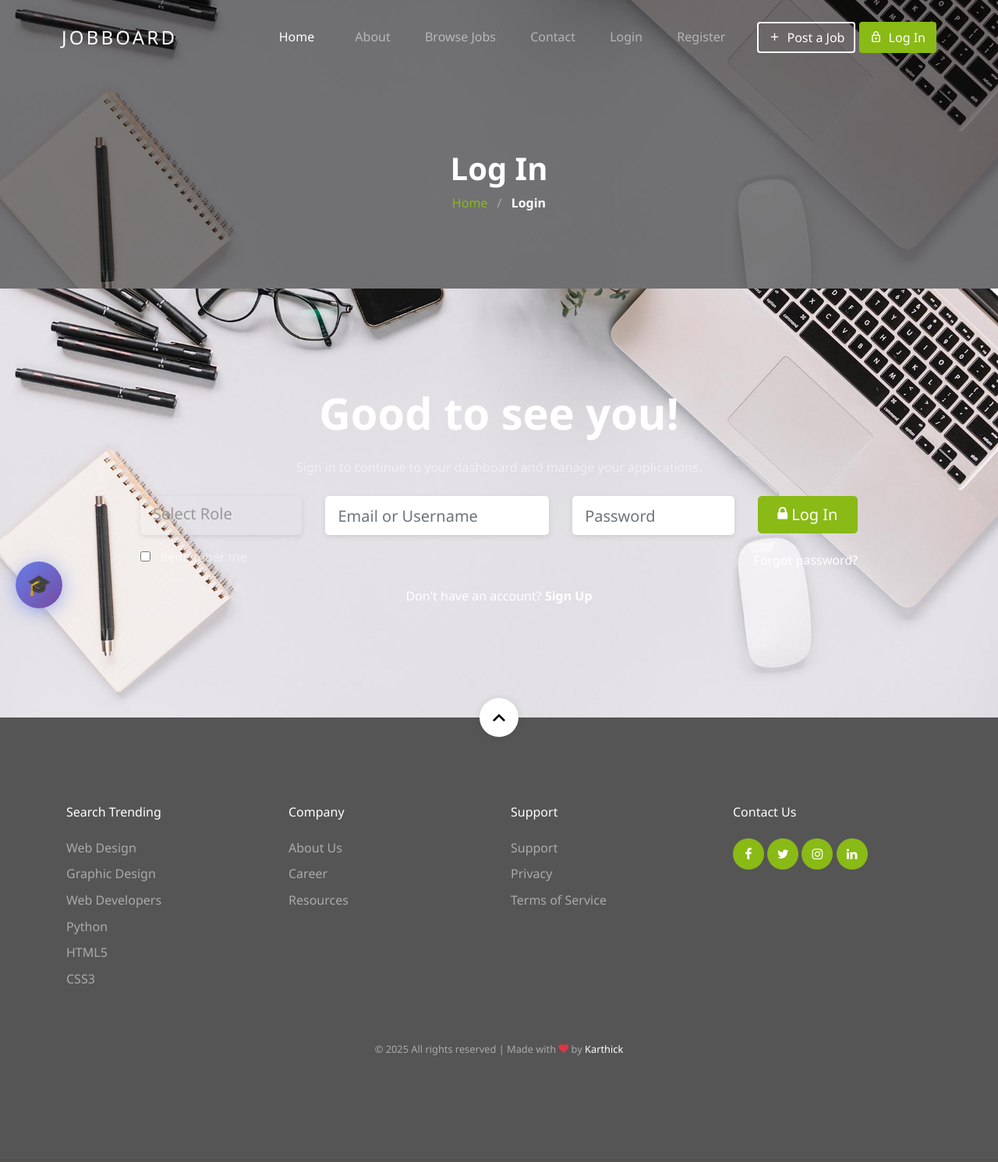
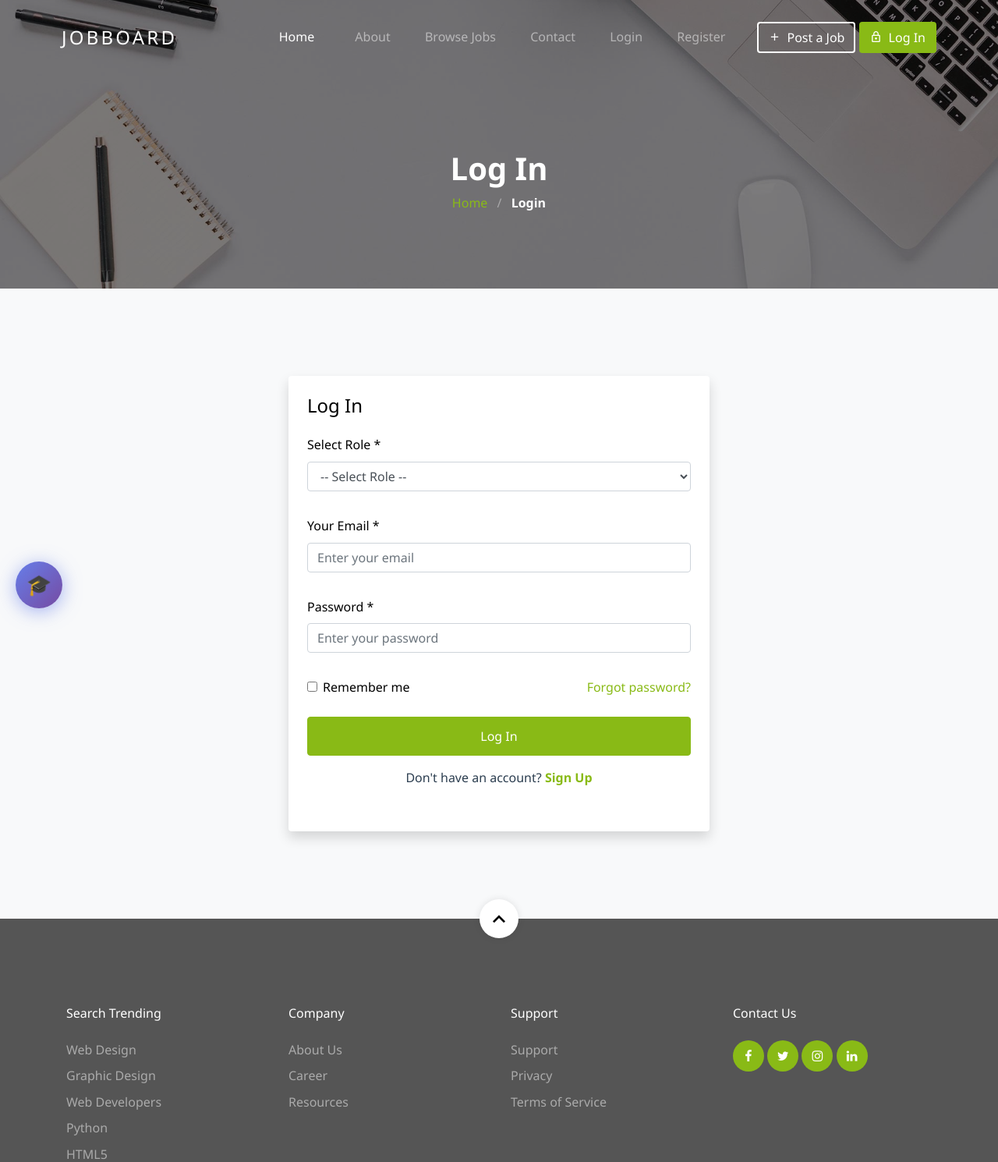
Before and after one commit to karthick-info/job-portal, a Django app: page /login/ in a window 1280 px wide. Shown: the top 1490 px of the page at 78% size. Before the commit the page ends 1353 px from the top, so only its background shows below. Run offline with Django 5.2, Linux system fonts and the light colour scheme; some libraries are stand-ins or nearby versions; some web fonts are replaced.

Commit message:
Update login page to match register page format

```diff
--- a/myapp/templates/myapp/login.html
+++ b/myapp/templates/myapp/login.html
@@ -15,57 +15,80 @@
     </div>
 </section>
 
-<!-- Reuse homepage hero style to match theme and font -->
-<div class="site-blocks-cover overlay inner-page bg-image" style="background-image: url('{% static 'images/hero_1.jpg' %}');" data-aos="fade" data-stellar-background-ratio="0.5">
+<section class="site-section">
     <div class="container">
-        <div class="row align-items-center justify-content-center text-center">
-            <div class="col-md-10">
-                <h1 class="mb-4 text-white display-4 font-weight-bold">Good to see you!</h1>
-                <p class="mb-4 text-white-50">Sign in to continue to your dashboard and manage your applications.</p>
+        <div class="row justify-content-center">
+            <div class="col-lg-6">
+                <div class="p-4 bg-white rounded shadow">
+                    <h2 class="h4 text-black mb-4">Log In</h2>
 
-                <form action="{% url 'login' %}" method="post" class="search-jobs-form">
-                    {% csrf_token %}
-                    <div class="row mb-3">
-                        <div class="col-md-3 mb-3 mb-md-0">
-                            <select name="role" id="role" class="selectpicker" data-style="btn-white btn-lg" data-width="100%" required>
-                                <option value="" disabled selected>Select Role</option>
-                                <option value="Candidate">Candidate</option>
-                                <option value="Company">Company</option>
-                            </select>
+                    {% if msg %}
+                    <div class="alert alert-danger alert-dismissible fade show" role="alert">
+                        {{ msg }}
+                        <button type="button" class="close" data-dismiss="alert">&times;</button>
+                    </div>
+                    {% endif %}
+
+                    <form action="{% url 'login' %}" method="POST">
+                        {% csrf_token %}
+
+                        <!-- Select Role Field -->
+                        <div class="row form-group">
+                            <div class="col-md-12 mb-3">
+                                <label class="text-black" for="role">Select Role *</label>
+                                <select class="form-control" id="role" name="role" required>
+                                    <option value="">-- Select Role --</option>
+                                    <option value="candidate">Job Seeker (Candidate)</option>
+                                    <option value="company">Employer (Company)</option>
+                                </select>
+                            </div>
                         </div>
 
-                        <div class="col-md-4 mb-3 mb-md-0">
-                            <input type="text" id="username" name="email" class="form-control form-control-lg" placeholder="Email or Username" required>
+                        <!-- Email Address field -->
+                        <div class="row form-group">
+                            <div class="col-md-12 mb-3">
+                                <label class="text-black" for="email">Your Email *</label>
+                                <input type="email" id="email" class="form-control" placeholder="Enter your email" name="email" required>
+                            </div>
                         </div>
 
-                        <div class="col-md-3 mb-3 mb-md-0">
-                            <input type="password" id="password" name="password" class="form-control form-control-lg" placeholder="Password" required>
+                        <!-- Password field -->
+                        <div class="row form-group">
+                            <div class="col-md-12 mb-3">
+                                <label class="text-black" for="password">Password *</label>
+                                <input type="password" id="password" class="form-control" placeholder="Enter your password" name="password" required>
+                            </div>
                         </div>
 
-                        <div class="col-md-2">
-                            <button type="submit" class="btn btn-primary btn-lg btn-block text-white">
-                                <span class="icon-lock"></span> Log In
-                            </button>
-                        </div>
-                    </div>
-
-                    <div class="row">
-                        <div class="col-12 d-flex justify-content-between align-items-center text-white-50">
-                            <div>
-                                <input type="checkbox" id="remember" name="remember" class="mr-2">
-                                <label for="remember" class="text-white-50">Remember me</label>
+                        <!-- Remember Me and Forgot Password -->
+                        <div class="row form-group">
+                            <div class="col-md-6">
+                                <div class="form-check">
+                                    <input type="checkbox" class="form-check-input" id="remember" name="remember">
+                                    <label class="form-check-label text-black" for="remember">Remember me</label>
+                                </div>
                             </div>
-                            <div>
-                                <a href="{% url 'forgot_password' %}" class="text-white">Forgot password?</a>
+                            <div class="col-md-6 text-right">
+                                <a href="{% url 'forgot_password' %}" class="text-primary">Forgot password?</a>
                             </div>
                         </div>
-                    </div>
 
-                    <p class="text-white mt-3">Don't have an account? <a href="{% url 'register' %}" class="text-white font-weight-bold">Sign Up</a></p>
-                </form>
+                        <!-- Login Button -->
+                        <div class="row form-group mt-4">
+                            <div class="col-md-12">
+                                <input type="submit" value="Log In" class="btn btn-primary btn-md text-white btn-block">
+                            </div>
+                        </div>
 
+                        <div class="row form-group mt-3">
+                            <div class="col-md-12 text-center">
+                                <p>Don't have an account? <a href="{% url 'register' %}" class="text-primary font-weight-bold">Sign Up</a></p>
+                            </div>
+                        </div>
+                    </form>
+                </div>
             </div>
         </div>
     </div>
-</div>
+</section>
 {% endblock %}
```
